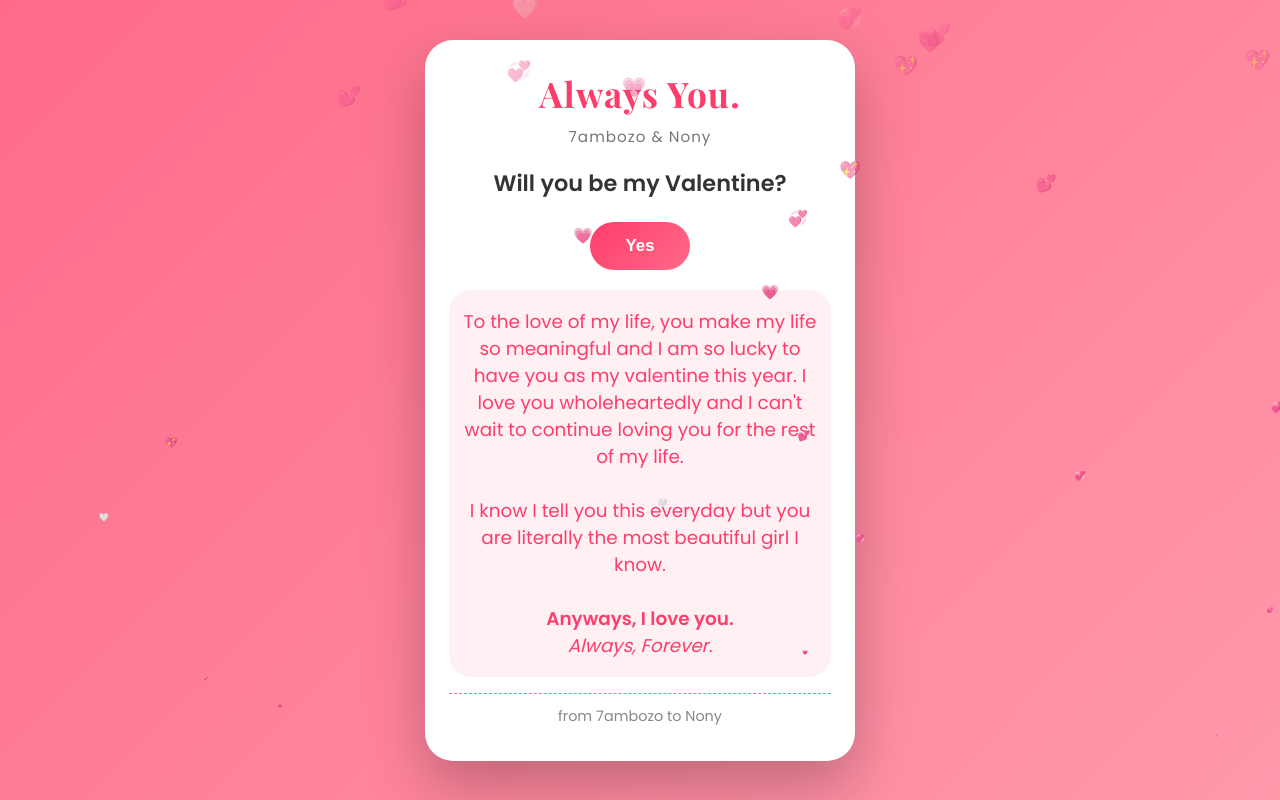
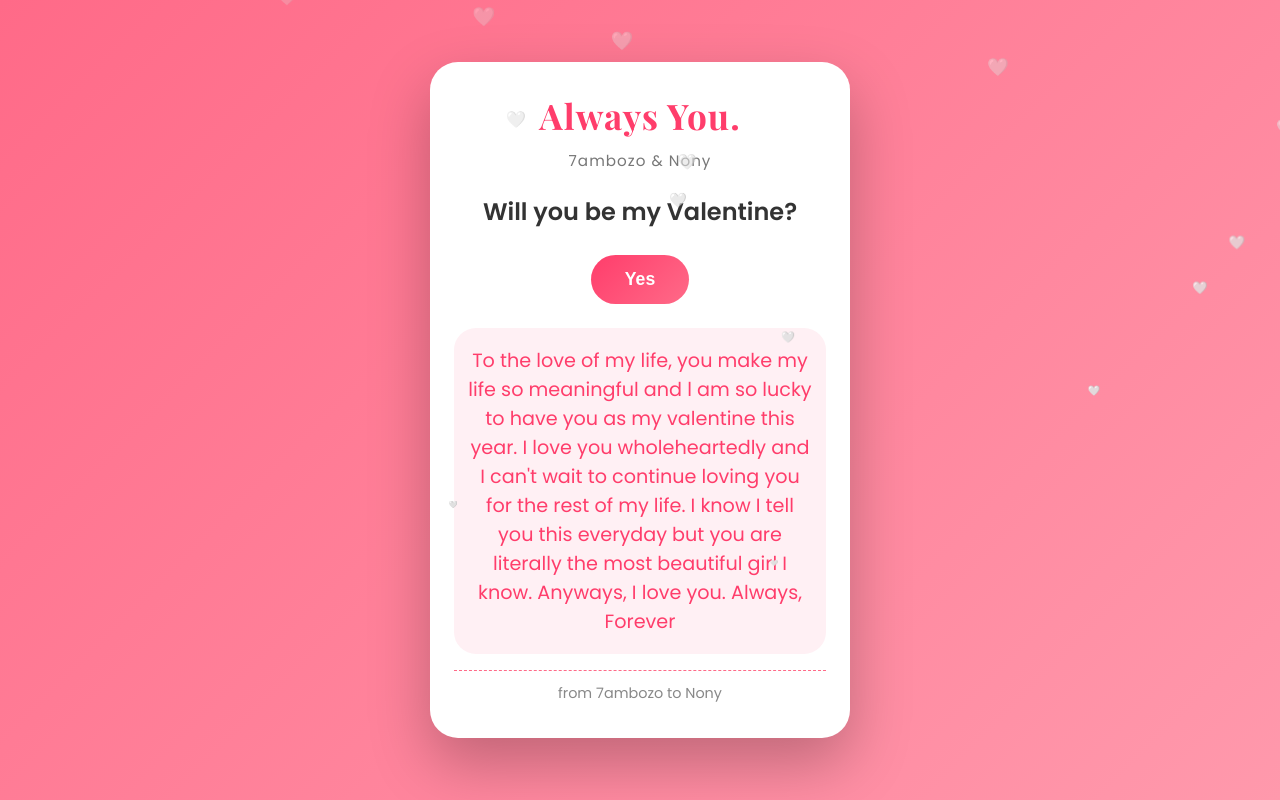
Before and after one commit to mohameddd233/hanonaa, a plain HTML site: page index2.html in a window 1280 px wide. Both pictures are taken after a click on the button "Yes". Drawn offline with nearby package versions, Linux system fonts and the light colour scheme.

Commit message:
Refactor index2.html structure and styles

```diff
--- a/index2.html
+++ b/index2.html
@@ -1,4 +1,3 @@
-
 <!DOCTYPE html>
 <html lang="en">
 <head>
@@ -9,7 +8,11 @@
 <link href="https://fonts.googleapis.com/css2?family=Poppins:wght@300;400;600&family=Playfair+Display:wght@500;700&display=swap" rel="stylesheet">
 
 <style>
-*{margin:0;padding:0;box-sizing:border-box}
+*{
+  margin:0;
+  padding:0;
+  box-sizing:border-box;
+}
 
 body{
   font-family:'Poppins',sans-serif;
@@ -18,13 +21,13 @@ body{
   justify-content:center;
   align-items:center;
   background:linear-gradient(135deg,#ff6a88,#ff99ac);
-  padding:16px;
+  padding:15px;
   overflow:hidden;
 }
 
 .card{
   background:#fff;
-  max-width:430px;
+  max-width:420px;
   width:100%;
   border-radius:28px;
   padding:30px 24px 34px;
@@ -42,50 +45,36 @@ h1{
   font-family:'Playfair Display',serif;
   font-size:2.2rem;
   color:#ff3d6b;
-  margin-bottom:8px;
+  margin-bottom:10px;
   letter-spacing:1px;
 }
 
 .names{
   font-size:.95rem;
   color:#777;
-  margin-bottom:18px;
+  margin-bottom:22px;
   letter-spacing:1px;
 }
 
-.text{
-  font-size:1.05rem;
-  line-height:1.7;
-  color:#444;
-  background:#fff4f7;
-  padding:18px 16px;
-  border-radius:20px;
-  margin-bottom:22px;
-}
-
-.text strong{
-  color:#ff3d6b;
-  font-weight:600;
-}
-
 .question{
-  font-size:1.4rem;
+  font-size:1.5rem;
   font-weight:600;
   color:#333;
-  margin-bottom:22px;
+  margin-bottom:26px;
 }
 
 .buttons{
   display:flex;
   justify-content:center;
   gap:18px;
-  margin-bottom:20px;
+  margin-bottom:24px;
+  position:relative;
 }
 
 button{
   border:none;
-  padding:14px 36px;
-  font-size:1.05rem;
+  padding:14px 34px;
+  font-size:1.1rem;
   border-radius:40px;
   cursor:pointer;
   font-weight:600;
@@ -97,16 +86,19 @@ button{
   color:#fff;
 }
 
-.yes:active{transform:scale(.95)}
+.yes:active{
+  transform:scale(.95);
+}
 
 .no{
   background:#eee;
   color:#444;
+  position:relative;
 }
 
 .message{
   display:none;
-  font-size:1.15rem;
+  font-size:1.2rem;
   color:#ff3d6b;
   background:#fff0f4;
   padding:18px 14px;
@@ -126,20 +118,18 @@ button{
   color:#888;
   border-top:1px dashed #ff6a88;
   padding-top:12px;
-  margin-top:10px;
 }
 
 .hearts{
   position:fixed;
   inset:0;
   pointer-events:none;
-  z-index:999;
 }
 
 .heart{
   position:absolute;
-  font-size:1.6rem;
-  animation:float 3.5s ease forwards;
+  font-size:1.4rem;
+  animation:float 3s ease forwards;
 }
 
 @keyframes float{
@@ -156,8 +146,6 @@ button{
   <h1>Always You.</h1>
   <div class="names">7ambozo & Nony</div>
 
-
-
   <div class="question">Will you be my Valentine?</div>
 
   <div class="buttons">
@@ -166,13 +154,7 @@ button{
   </div>
 
   <div class="message" id="message">
-    To the love of my life, you make my life so meaningful and I am so lucky to have you as my valentine this year.
-    I love you wholeheartedly and I can't wait to continue loving you for the rest of my life.
-    <br><br>
-    I know I tell you this everyday but you are literally the most beautiful girl I know.
-    <br><br>
-    <strong>Anyways, I love you.</strong><br>
-    <em>Always, Forever.</em>
+  To the love of my life, you make my life so meaningful and l am so lucky to have you as my valentine this year. I love you wholeheartedly and I can't wait to continue loving you for the rest of my life. I know I tell you this everyday but you are literally the most beautiful girl I know. Anyways, I love you. Always, Forever
   </div>
 
   <div class="from">
@@ -188,41 +170,30 @@ const yesBtn=document.getElementById('yesBtn');
 const msg=document.getElementById('message');
 const hearts=document.getElementById('hearts');
 
-function createHeart(){
+function heart(){
   const h=document.createElement('div');
   h.className='heart';
-  h.innerText=['🤍','💗','💖','💕','💞'][Math.floor(Math.random()*5)];
+  h.innerText='🤍';
   h.style.left=Math.random()*100+'vw';
-  h.style.animationDuration=(Math.random()*2+3)+'s';
   hearts.appendChild(h);
-  setTimeout(()=>h.remove(),4000);
+  setTimeout(()=>h.remove(),3000);
 }
 
-// قلوب ترحيب أول ما الصفحة تفتح
-for(let i=0;i<20;i++){
-  setTimeout(createHeart,i*150);
-}
-
-// زر NO يهرب
 noBtn.addEventListener('mouseover',()=>{
-  const x=Math.random()*180-90;
+  const x=Math.random()*200-100;
   const y=Math.random()*120-60;
   noBtn.style.transform=`translate(${x}px,${y}px)`;
 });
 
-// عند YES احتفال كبير مع ظهور الرسالة
 yesBtn.addEventListener('click',()=>{
   noBtn.style.display='none';
   msg.style.display='block';
-  msg.style.animation='pop 0.5s ease'; // ظهور لطيف للرسالة
-  for(let i=0;i<40;i++){
-    setTimeout(createHeart,i*80);
+  for(let i=0;i<30;i++){
+    setTimeout(heart,i*80);
   }
 });
 </script>
 
-</body>
-</html>
 
 </body>
 </html>
```
